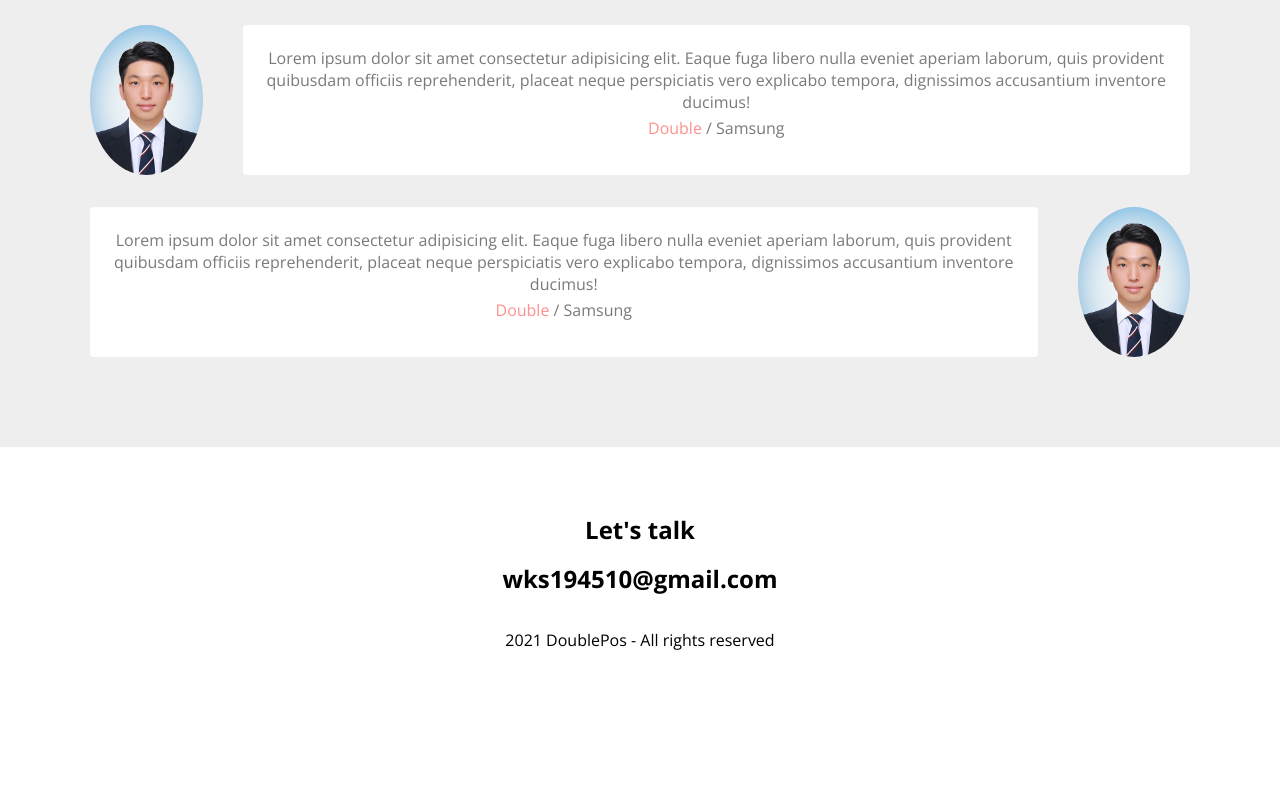
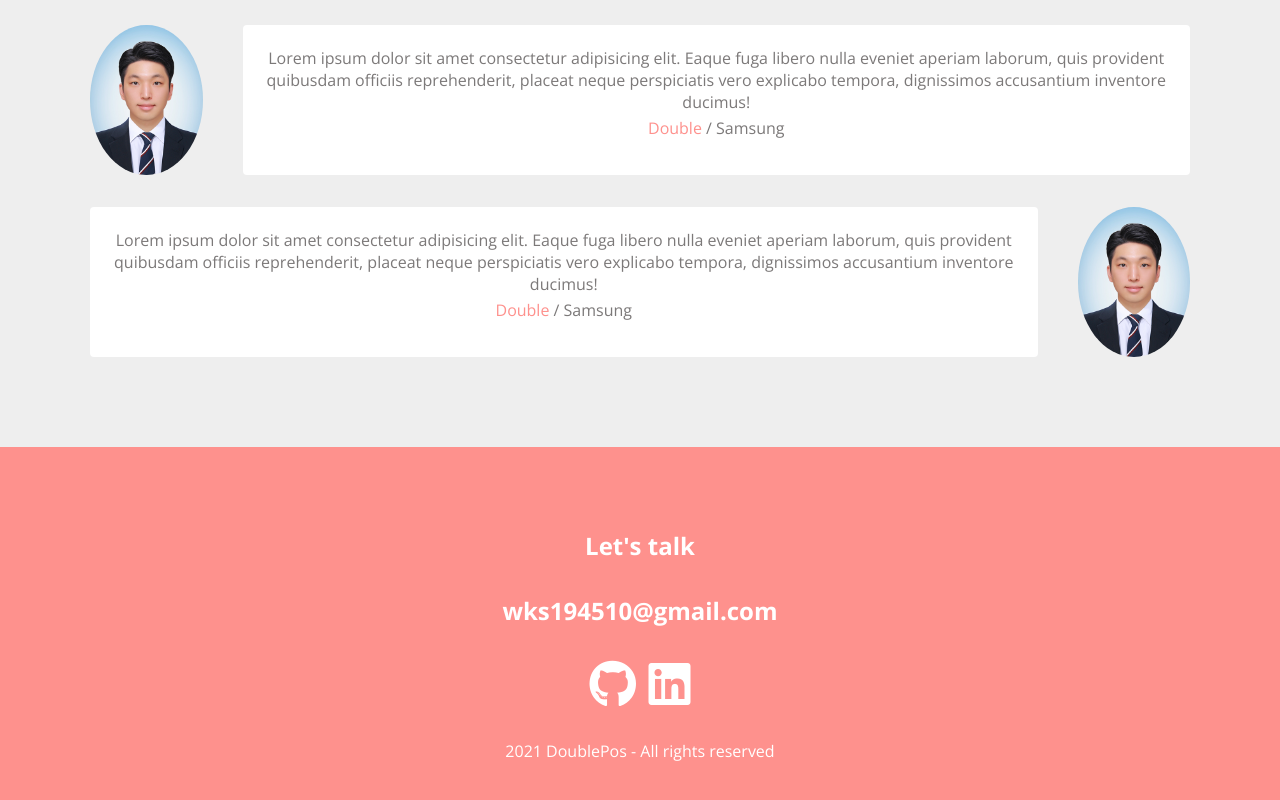
Before and after one commit to DubblePos/portfolio, a plain HTML site: page index.html in a window 1280 px wide. Shown: the part 3219-4019 px from the top of the page. Before the commit the page ends 3924 px from the top, so only its background shows below. Drawn offline with nearby package versions, Linux system fonts and the light colour scheme.

Commit message:
CSS: Contact

```diff
--- a/style.css
+++ b/style.css
@@ -434,6 +434,32 @@
     color: var(--color-pink);
   }
 
+  /* Contact */
+  #contact {
+    background-color: var(--color-pink);
+  }
+
+  .contact__title,
+  .contact__email,
+  .contact__rights {
+    color: var(--color-white);
+  }
+
+  .contact__title {
+    margin: 32px 0;
+  }
+
+  .contact__links {
+    font-size: var(--font-large);
+    margin: 24px 0;
+    transition: all var(--animation-duration) ease-in;
+  }
+
+  .contact__links:hover {
+    transform: scale(1.1);
+    color: var(--color-yellow);
+  }
+
   /* For below 768px screen width */
   @media screen and (max-width: 768px) {
     .navbar__toggle-btn {
```
